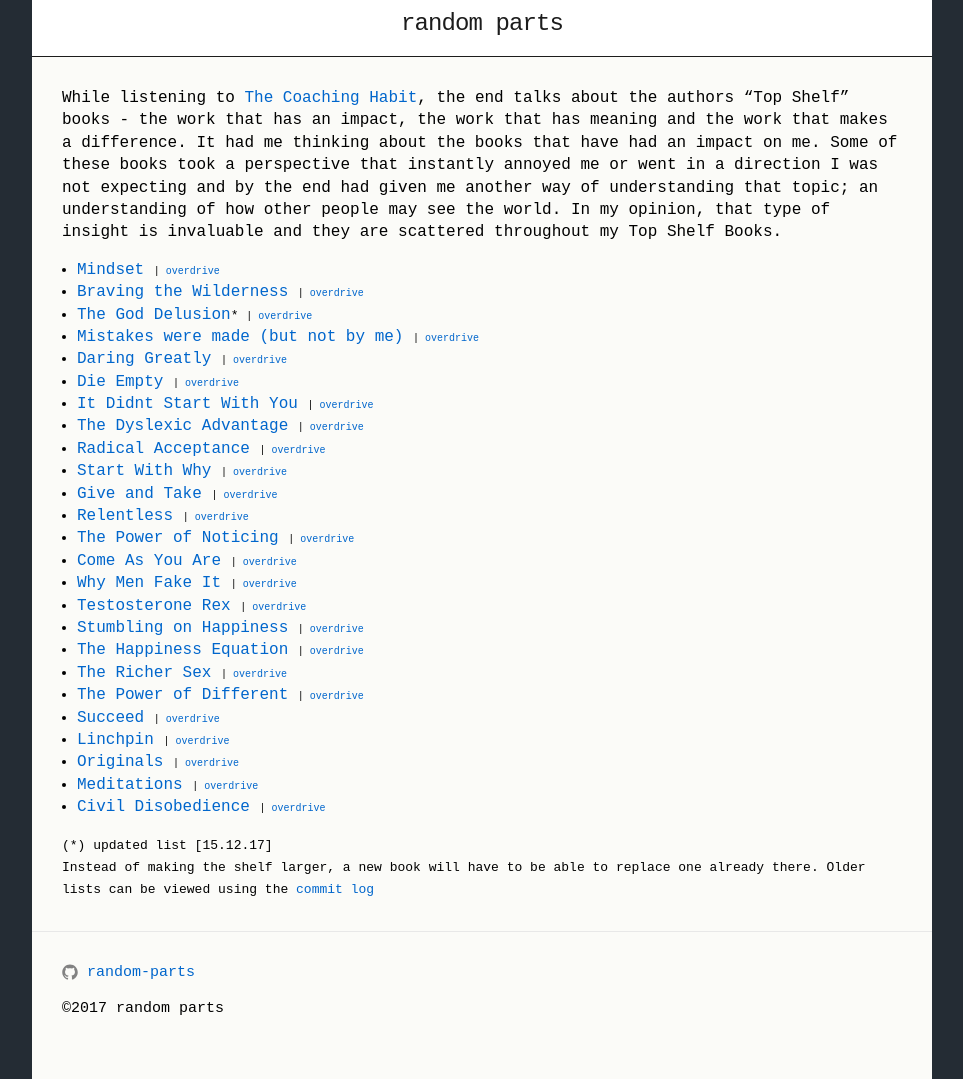
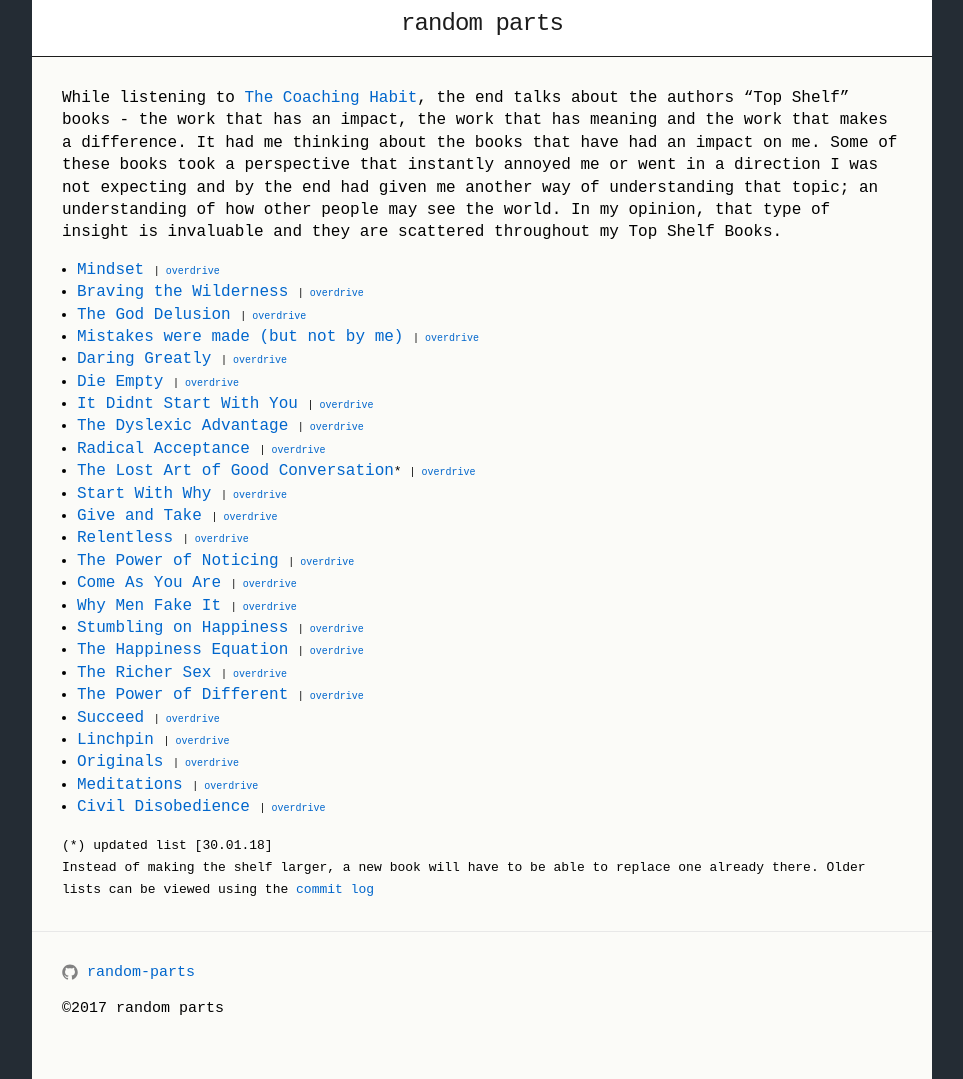
Before and after one commit to random-parts/random-parts.github.io, a Jekyll site: the page built from index.md, in a window 1280 px wide. Shown: the whole page, without its empty margins (158-1121 px from the left). Built offline with Jekyll 4.4.1, drawn with Linux system fonts in a browser that asks for light colours.

Commit message:
update list

```diff
--- a/index.md
+++ b/index.md
@@ -7,20 +7,20 @@
 
 - [Mindset] <font size="1">| <a href="https://www.overdrive.com/media/233385/mindset">overdrive</a></font>
 - [Braving the Wilderness] <font size="1">| <a href="https://www.overdrive.com/media/3198225/braving-the-wilderness">overdrive</a></font>
-- [The God Delusion]<font size="2">* </font><font size="1">| <a href="https://www.overdrive.com/media/158168/the-god-delusion">overdrive</a></font>
+- [The God Delusion] <font size="1">| <a href="https://www.overdrive.com/media/158168/the-god-delusion">overdrive</a></font>
 - [Mistakes were made (but not by me)] <font size="1">| <a href="https://www.overdrive.com/media/573883/mistakes-were-made-but-not-by-me">overdrive</a></font>
 - [Daring Greatly] <font size="1">| <a href="https://www.overdrive.com/media/3326143/daring-greatly">overdrive</a></font>
 - [Die Empty] <font size="1">| <a href="https://www.overdrive.com/media/1450906/die-empty">overdrive</a></font>
 - [It Didnt Start With You] <font size="1">| <a href="https://www.overdrive.com/media/2395059/it-didnt-start-with-you">overdrive</a></font>
 - [The Dyslexic Advantage] <font size="1">| <a href="https://www.overdrive.com/media/1940970/the-dyslexic-advantage">overdrive</a></font>
 - [Radical Acceptance] <font size="1">| <a href="https://www.overdrive.com/media/2101685/radical-acceptance">overdrive</a></font>
+- [The Lost Art of Good Conversation]<font size="2">* </font> <font size="1">| <a href="https://www.overdrive.com/media/3124265/the-lost-art-of-good-conversation">overdrive</a></font>
 - [Start With Why] <font size="1">| <a href="https://www.overdrive.com/media/3348536/start-with-why">overdrive</a></font>
 - [Give and Take] <font size="1">| <a href="https://www.overdrive.com/media/1289602/give-and-take">overdrive</a></font>
 - [Relentless] <font size="1">| <a href="https://www.overdrive.com/media/2077109/relentless">overdrive</a></font>
 - [The Power of Noticing] <font size="1">| <a href="https://www.overdrive.com/media/1542277/the-power-of-noticing">overdrive</a></font>
 - [Come As You Are] <font size="1">| <a href="https://www.overdrive.com/media/2184509/come-as-you-are">overdrive</a></font>
 - [Why Men Fake It] <font size="1">| <a href="https://www.overdrive.com/media/1266322/why-men-fake-it">overdrive</a></font>
-- [Testosterone Rex] <font size="1">| <a href="https://www.overdrive.com/media/3116362/testosterone-rex">overdrive</a></font>
 - [Stumbling on Happiness] <font size="1">| <a href="https://www.overdrive.com/media/138785/stumbling-on-happiness">overdrive</a></font>
 - [The Happiness Equation] <font size="1">| <a href="https://www.overdrive.com/media/1928986/the-happiness-equation">overdrive</a></font>
 - [The Richer Sex] <font size="1">| <a href="https://www.overdrive.com/media/845002/the-richer-sex">overdrive</a></font>
@@ -31,7 +31,7 @@
 - [Meditations] <font size="1">| <a href="https://www.overdrive.com/media/287520/meditations">overdrive</a></font>
 - [Civil Disobedience] <font size="1">| <a href="https://www.overdrive.com/media/3130078/civil-disobedience">overdrive</a></font>
 
-<font size="2">(*) updated list [15.12.17]
+<font size="2">(*) updated list [30.01.18]
 <br/>Instead of making the shelf larger, a new book will have to be able to replace one already there. Older lists can be viewed using the <a href="https://github.com/random-parts/random-parts.github.io/commits/master">commit log</a></font>
 
 
@@ -51,7 +51,7 @@
 [The Power of Noticing]: http://www.worldcat.org/oclc/974220212
 [Come As You Are]: http://www.worldcat.org/oclc/980968366
 [Why Men Fake It]: http://www.worldcat.org/oclc/1004882551
-[Testosterone Rex]: http://www.worldcat.org/oclc/970128351
+[The Lost Art of Good Conversation]: https://www.worldcat.org/oclc/1008901864
 [Stumbling on Happiness]: http://www.worldcat.org/oclc/859387956
 [The Happiness Equation]: http://www.worldcat.org/oclc/1008697982
 [The Richer Sex]: http://www.worldcat.org/oclc/773985497
```
